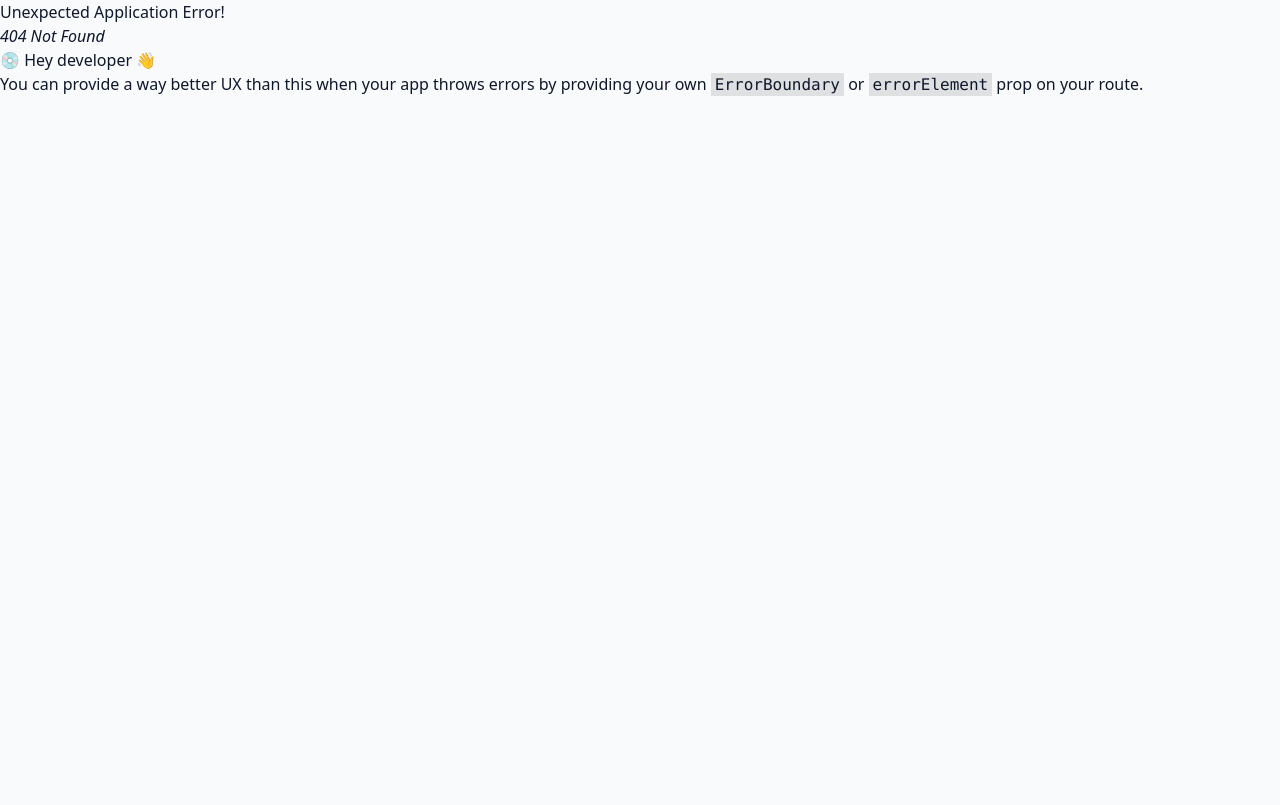
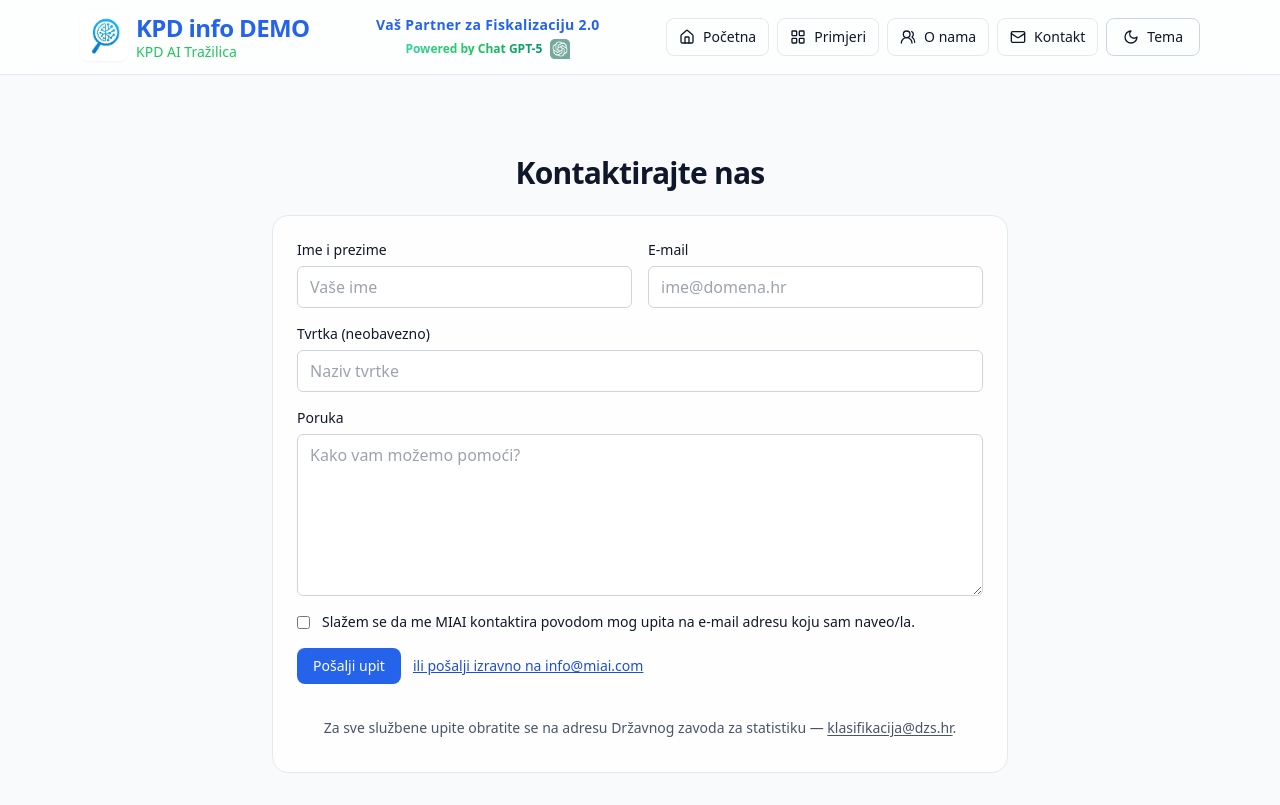
Before and after one commit to Weparche/Webovi, a React (Vite) app: page /kontakt in a window 1280 px wide. Before the commit this address had no page. Built offline with nearby package versions, Linux system fonts and the light colour scheme.

Commit message:
kontakt forma

```diff
--- a/src/App.tsx
+++ b/src/App.tsx
@@ -6,6 +6,7 @@ import { Badge } from "@/components/ui/Badge";
 import { Textarea } from "@/components/ui/Textarea";
 import { Loader2, Moon, Search, Sparkles, SunMedium, Trash2 } from "lucide-react";
 import { AltItem, KpdResponse, pretty, validateResponse } from "@/types";
+
 
 
 /** --- DEMO fallback (koristi se samo ako API padne) --- */
@@ -303,6 +304,48 @@ export default function App() {
 
 
       <main className="mx-auto max-w-6xl px-4 py-6 sm:py-5">
+
+        {/* --- ZAŠTO KPDinfo AI tražilica --- */}
+{/* --- ZAŠTO KPDinfo AI tražilica (Card verzija) --- */}
+<section
+  id="zasto-kpdinfo"
+  className="border-slate-200 dark:border-slate-800 bg-slate-50/50 dark:bg-slate-900/30"
+>
+  <div className="mx-auto max-w-6xl px-4 py-4 sm:py-1">
+    <h2 className="text-2xl sm:text-3xl font-bold tracking-tight text-center">
+      Zašto <span className="text-blue-600 dark:text-blue-400">KPD info</span> AI tražilica
+    </h2>
+
+    <div className="mt-4">
+      <Card>
+        <CardContent className="pt-6">
+          <p className="text-slate-700 dark:text-slate-300">
+            KPDinfo AI ubrzava i standardizira razvrstavanje proizvoda i usluga prema <b>KPD 2025</b>, uz istodobno
+            usklađivanje s pripadnim <b>NKD 2025</b> podrazredom. Radi isključivo na temelju službenih dokumenata
+            <b> Državnog zavoda za statistiku</b>, koji su učitani u sustav, pa su rezultati transparentni, ponovljivi
+            i jednostavni za provjeru.
+          </p>
+
+          <div className="mt-4 min-h-5 flex items-center justify-center text-center">
+            <p className="text-xs sm:text-sm text-slate-600">
+              Za sve službene upite obratite se na adresu Državnog zavoda za statistiku —{" "}
+              <a
+                href="mailto:klasifikacija@dzs.hr"
+                className="underline underline-offset-2"
+              >
+                klasifikacija@dzs.hr
+              </a>
+              .
+            </p>
+          </div>
+        </CardContent>
+      </Card>
+    </div>
+  </div>
+</section>
+
+
+
         <Card>
           <CardContent className="pt-2 space-y-1">
             {/* 3-stupčana mreža: [upit] [captcha] [gumbi] */}
@@ -671,7 +714,7 @@ export default function App() {
         </div>
 
         <p className="mt-10 text-center text-xs text-slate-500">
-          Radi isključivo na temelju službenih NKD/KPD 2025 dokumenata učitanih u agenta. ✦ Izradio: MIAI
+          Radi isključivo na temelju službenih NKD/KPD 2025 dokumenata učitanih u agenta. ✦ Izradio: MIAI - info@miai.com
         </p>
       </main>
     </div>
--- a/src/components/Header.tsx
+++ b/src/components/Header.tsx
@@ -1,6 +1,6 @@
 import React, { useState } from "react";
 import { Button } from "@/components/ui/Button";
-import { Moon, SunMedium, Sparkles, Home, Menu, X } from "lucide-react";
+import { Moon, SunMedium, Sparkles, Home, Menu, X,LayoutGrid, Users2, Mail } from "lucide-react";
 import logoUrl from "../assets/logo.png";
 import chatgptUrl from "../assets/chatgpt.png";
 
@@ -70,12 +70,16 @@ export default function Header({ dark, setDark }: HeaderProps) {
               <span>Početna</span>
             </a>
             <a href="/#primjeri" className={navBtn} title="Primjeri upita">
-              <Sparkles className="h-4 w-4" />
+              <LayoutGrid className="h-4 w-4" />
               <span>Primjeri</span>
             </a>
             <a href="/o-nama" className={navBtn} title="O nama">
-              <Sparkles className="h-4 w-4" />
+              <Users2 className="h-4 w-4" />
               <span>O nama</span>
+            </a>
+          <a href="/kontakt" className={navBtn} title="kontakt">
+              <Mail className="h-4 w-4" />
+              <span>Kontakt</span>
             </a>
           </nav>
 
@@ -123,6 +127,10 @@ export default function Header({ dark, setDark }: HeaderProps) {
             <Sparkles className="h-5 w-5" />
             <span>O nama</span>
           </a>
+          <a href="/kontakt" className={mobileLink} onClick={() => setOpen(false)}>
+            <Sparkles className="h-5 w-5" />
+            <span>Kontakt</span>
+          </a>
         </nav>
       </div>
     </header>
--- a/src/index.css
+++ b/src/index.css
@@ -5,3 +5,5 @@
 :root { color-scheme: light dark; }
 
 body { @apply bg-slate-50 dark:bg-slate-950 text-slate-900 dark:text-slate-100; }
+
+html { scroll-behavior: smooth; }
--- a/src/main.tsx
+++ b/src/main.tsx
@@ -4,10 +4,13 @@ import { createBrowserRouter, RouterProvider } from "react-router-dom";
 import App from "./App";
 import ONama from "./pages/ONama";
 import "./index.css";
+import Kontakt from "./pages/Kontakt";
+
 
 const router = createBrowserRouter([
   { path: "/", element: <App /> },
   { path: "/o-nama", element: <ONama /> },
+  { path: "/kontakt", element: <Kontakt /> },
 ]);
 
 ReactDOM.createRoot(document.getElementById("root")!).render(
--- /dev/null
+++ b/src/pages/Kontakt.tsx
@@ -0,0 +1,143 @@
+// src/pages/Kontakt.tsx
+import { useEffect, useState } from "react";
+import Header from "@/components/Header";
+import { Card, CardContent } from "@/components/ui/Card";
+import { Button } from "@/components/ui/Button";
+
+export default function Kontakt() {
+  // — tema identično kao u ONama.tsx —
+  const [dark, setDark] = useState(false);
+
+  useEffect(() => {
+    const saved = localStorage.getItem("kpd_theme");
+    const pref = saved ?? (matchMedia("(prefers-color-scheme: dark)").matches ? "dark" : "light");
+    setDark(pref === "dark");
+  }, []);
+
+  useEffect(() => {
+    document.documentElement.classList.toggle("dark", dark);
+    localStorage.setItem("kpd_theme", dark ? "dark" : "light");
+  }, [dark]);
+
+  // — kontakt mailto submit —
+  async function handleContactSubmit(e: React.FormEvent<HTMLFormElement>) {
+    e.preventDefault();
+    const form = e.currentTarget;
+    const data = new FormData(form);
+
+    // honeypot
+    if ((data.get("website") as string)?.trim()) return;
+
+    const name = (data.get("name") as string) || "";
+    const email = (data.get("email") as string) || "";
+    const company = (data.get("company") as string) || "";
+    const message = (data.get("message") as string) || "";
+    const consent = data.get("consent") === "on";
+
+    if (!message) {
+      alert("Molimo upišite poruku.");
+      return;
+    }
+    if (!consent) {
+      alert("Molimo označite privolu za kontakt.");
+      return;
+    }
+
+    const subject = encodeURIComponent(`Upit s weba — ${name || "N.N."}`);
+    const body = encodeURIComponent(
+      `Ime i prezime: ${name}\nE-mail: ${email}\nTvrtka: ${company}\n\nPoruka:\n${message}`
+    );
+    window.location.href = `mailto:info@miai.com?subject=${subject}&body=${body}`;
+    form.reset();
+  }
+
+  return (
+    <div className="min-h-screen">
+      {/* Header uvijek vidljiv — isti princip kao ONama.tsx */}
+      <Header dark={dark} setDark={setDark} />
+
+      {/* Top padding da sadržaj ne upadne ispod fixed headera */}
+      <main className="pt-16 sm:pt-20 mx-auto max-w-3xl px-4 py-8 space-y-6">
+        <h1 className="text-3xl font-bold tracking-tight text-center">Kontaktirajte nas</h1>
+
+        <Card>
+          <CardContent className="pt-6">
+            <form onSubmit={handleContactSubmit} className="grid gap-4">
+              {/* honeypot */}
+              <input type="text" name="website" tabIndex={-1} autoComplete="off" className="hidden" />
+
+              <div className="grid gap-4 sm:grid-cols-2">
+                <div className="grid gap-1.5">
+                  <label htmlFor="name" className="text-sm font-medium">Ime i prezime</label>
+                  <input
+                    id="name"
+                    name="name"
+                    required
+                    className="rounded-md border border-slate-300 dark:border-slate-700 bg-white dark:bg-slate-900 px-3 py-2 outline-none focus:ring-2 focus:ring-blue-500"
+                    placeholder="Vaše ime"
+                  />
+                </div>
+
+                <div className="grid gap-1.5">
+                  <label htmlFor="email" className="text-sm font-medium">E-mail</label>
+                  <input
+                    id="email"
+                    name="email"
+                    type="email"
+                    required
+                    className="rounded-md border border-slate-300 dark:border-slate-700 bg-white dark:bg-slate-900 px-3 py-2 outline-none focus:ring-2 focus:ring-blue-500"
+                    placeholder="ime@domena.hr"
+                  />
+                </div>
+              </div>
+
+              <div className="grid gap-1.5">
+                <label htmlFor="company" className="text-sm font-medium">Tvrtka (neobavezno)</label>
+                <input
+                  id="company"
+                  name="company"
+                  className="rounded-md border border-slate-300 dark:border-slate-700 bg-white dark:bg-slate-900 px-3 py-2 outline-none focus:ring-2 focus:ring-blue-500"
+                  placeholder="Naziv tvrtke"
+                />
+              </div>
+
+              <div className="grid gap-1.5">
+                <label htmlFor="message" className="text-sm font-medium">Poruka</label>
+                <textarea
+                  id="message"
+                  name="message"
+                  required
+                  rows={6}
+                  className="rounded-md border border-slate-300 dark:border-slate-700 bg-white dark:bg-slate-900 px-3 py-2 outline-none focus:ring-2 focus:ring-blue-500"
+                  placeholder="Kako vam možemo pomoći?"
+                />
+              </div>
+
+              <label className="inline-flex items-start gap-3 text-sm">
+                <input type="checkbox" name="consent" className="mt-1" required />
+                <span>Slažem se da me MIAI kontaktira povodom mog upita na e-mail adresu koju sam naveo/la.</span>
+              </label>
+
+              <div className="flex items-center gap-3">
+                <Button type="submit">Pošalji upit</Button>
+                <a href="mailto:info@miai.com" className="text-sm text-blue-700 dark:text-blue-400 underline">
+                  ili pošalji izravno na info@miai.com
+                </a>
+              </div>
+
+              {/* Info napomena – centrirano, manji font (kao što si tražio) */}
+              <div className="mt-2 min-h-10 flex items-center justify-center text-center">
+                <p className="text-xs sm:text-sm text-slate-600">
+                  Za sve službene upite obratite se na adresu Državnog zavoda za statistiku —{" "}
+                  <a href="mailto:klasifikacija@dzs.hr" className="underline underline-offset-2">
+                    klasifikacija@dzs.hr
+                  </a>.
+                </p>
+              </div>
+            </form>
+          </CardContent>
+        </Card>
+      </main>
+    </div>
+  );
+}
--- a/src/pages/ONama.tsx
+++ b/src/pages/ONama.tsx
@@ -87,7 +87,7 @@ export default function ONama() {
           <div className="absolute inset-x-0 bottom-0 p-6 sm:p-8">
             <h1 className="text-3xl sm:text-4xl font-extrabold tracking-tight">MIAI</h1>
             <p className="mt-2 text-slate-700 dark:text-slate-300">
-              Mi smo AI — tim za pametnu automatizaciju i temeljitu operativnu sustavnost.
+              Vjera u budućnost!
             </p>
           </div>
         </section>
@@ -203,7 +203,7 @@ export default function ONama() {
         </section>
 
         {/* ——— Kontakt forma (mailto: info@miai.com) ——— */}
-        <section className="space-y-6">
+        <section id="kontakt" className="scroll-mt-24 space-y-6">
   <h2 className="text-2xl sm:text-3xl font-bold tracking-tight text-center">Kontaktirajte nas</h2>
   <Card>
     <CardContent className="pt-6">
@@ -214,60 +214,33 @@ export default function ONama() {
         <div className="grid gap-4 sm:grid-cols-2">
           <div className="grid gap-1.5">
             <label htmlFor="name" className="text-sm font-medium">Ime i prezime</label>
-                    <input
-                      id="name"
-                      name="name"
-                      required
-                      className="rounded-md border border-slate-300 dark:border-slate-700 bg-white dark:bg-slate-900 px-3 py-2 outline-none focus:ring-2 focus:ring-blue-500"
-                      placeholder="Vaše ime"
-                    />
+            <input id="name" name="name" required className="rounded-md border border-slate-300 dark:border-slate-700 bg-white dark:bg-slate-900 px-3 py-2 outline-none focus:ring-2 focus:ring-blue-500" placeholder="Vaše ime" />
           </div>
 
           <div className="grid gap-1.5">
             <label htmlFor="email" className="text-sm font-medium">E-mail</label>
-                    <input
-                      id="email"
-                      name="email"
-                      type="email"
-                      required
-                      className="rounded-md border border-slate-300 dark:border-slate-700 bg-white dark:bg-slate-900 px-3 py-2 outline-none focus:ring-2 focus:ring-blue-500"
-                      placeholder="ime@domena.hr"
-                    />
+            <input id="email" name="email" type="email" required className="rounded-md border border-slate-300 dark:border-slate-700 bg-white dark:bg-slate-900 px-3 py-2 outline-none focus:ring-2 focus:ring-blue-500" placeholder="ime@domena.hr" />
           </div>
         </div>
 
         <div className="grid gap-1.5">
           <label htmlFor="company" className="text-sm font-medium">Tvrtka (neobavezno)</label>
-                  <input
-                    id="company"
-                    name="company"
-                    className="rounded-md border border-slate-300 dark:border-slate-700 bg-white dark:bg-slate-900 px-3 py-2 outline-none focus:ring-2 focus:ring-blue-500"
-                    placeholder="Naziv tvrtke"
-                  />
+          <input id="company" name="company" className="rounded-md border border-slate-300 dark:border-slate-700 bg-white dark:bg-slate-900 px-3 py-2 outline-none focus:ring-2 focus:ring-blue-500" placeholder="Naziv tvrtke" />
         </div>
 
         <div className="grid gap-1.5">
           <label htmlFor="message" className="text-sm font-medium">Poruka</label>
-                  <textarea
-                    id="message"
-                    name="message"
-                    required
-                    rows={6}
-                    className="rounded-md border border-slate-300 dark:border-slate-700 bg-white dark:bg-slate-900 px-3 py-2 outline-none focus:ring-2 focus:ring-blue-500"
-                    placeholder="Kako vam možemo pomoći?"
-                  />
+          <textarea id="message" name="message" required rows={6} className="rounded-md border border-slate-300 dark:border-slate-700 bg-white dark:bg-slate-900 px-3 py-2 outline-none focus:ring-2 focus:ring-blue-500" placeholder="Kako vam možemo pomoći?" />
         </div>
 
         <label className="inline-flex items-start gap-3 text-sm">
           <input type="checkbox" name="consent" className="mt-1" />
-                  <span>
-                    Slažem se da me MIAI kontaktira povodom mog upita na e-mail adresu koju sam naveo/la.
-                  </span>
+          <span>Slažem se da me MIAI kontaktira povodom mog upita na e-mail adresu koju sam naveo/la.</span>
         </label>
 
         <div className="flex items-center gap-3">
           <Button type="submit">Pošalji upit</Button>
-                  <a href="mailto:weparche@gmail.com" className="text-sm text-blue-700 dark:text-blue-400 underline">
+          <a href="mailto:info@miai.com" className="text-sm text-blue-700 dark:text-blue-400 underline">
             ili pošalji izravno na info@miai.com
           </a>
         </div>
@@ -275,7 +248,6 @@ export default function ONama() {
     </CardContent>
   </Card>
 </section>
-
         {/* CTA */}
         <div className="text-center">
           <a href="/" className="inline-block">
```
Lines whose indentation alone changed are shown as unchanged.
